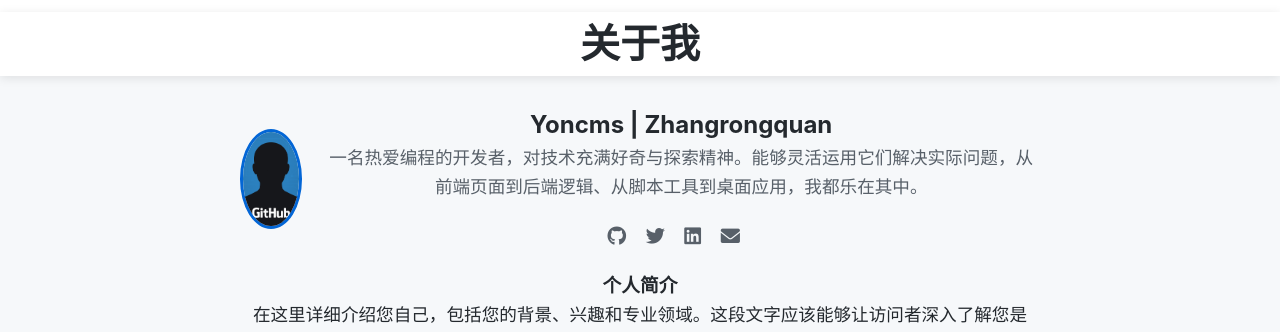
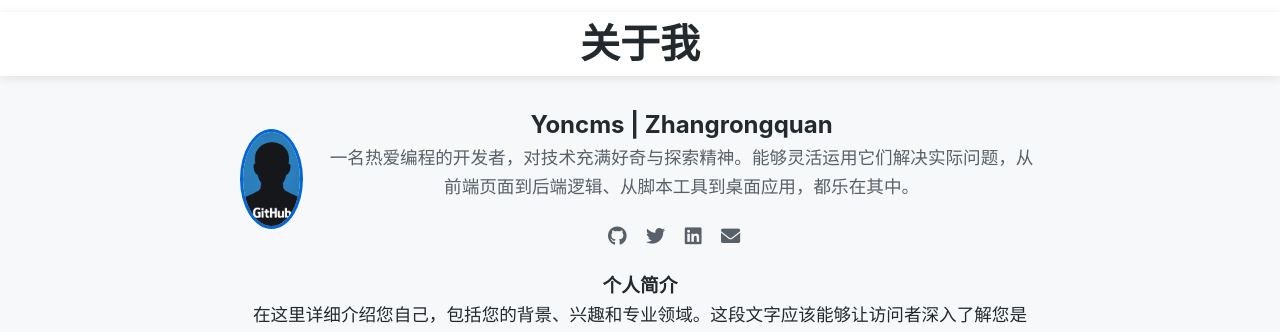
Before and after one commit to Yoncms/yoncms.github.io, a Jekyll site: the page built from about/index.html, in a window 1280 px wide. Shown: the part 202-534 px from the top of the page. Built offline with Jekyll 4.4.1, drawn with Linux system fonts in a browser that asks for light colours.

Commit message:
Update _config.yml

```diff
--- a/_config.yml
+++ b/_config.yml
@@ -8,7 +8,7 @@ url: "https://yoncms.github.io" # 您的网站URL，例如 https://username.gith
 author:
   name: Yoncms | Zhangrongquan
   tagline: Coder/一切可能都不一定可能
-  bio: 一名热爱编程的开发者，对技术充满好奇与探索精神。能够灵活运用它们解决实际问题，从前端页面到后端逻辑、从脚本工具到桌面应用，我都乐在其中。
+  bio: 一名热爱编程的开发者，对技术充满好奇与探索精神。能够灵活运用它们解决实际问题，从前端页面到后端逻辑、从脚本工具到桌面应用，都乐在其中。
 
 # 社交链接
 social_links:
```
